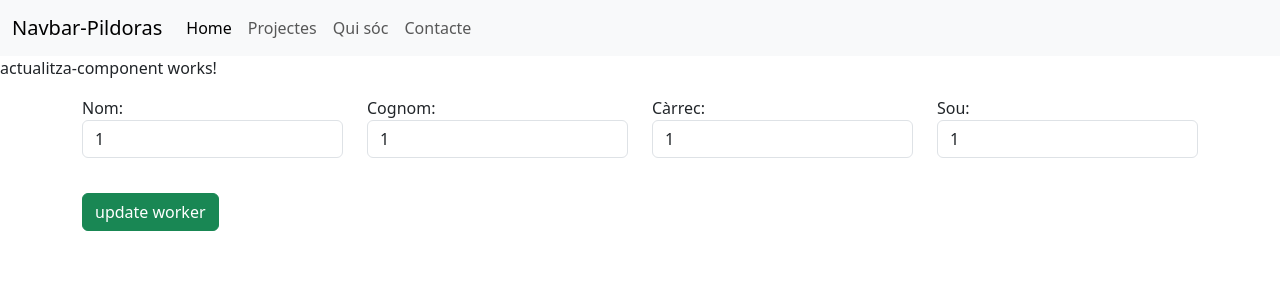
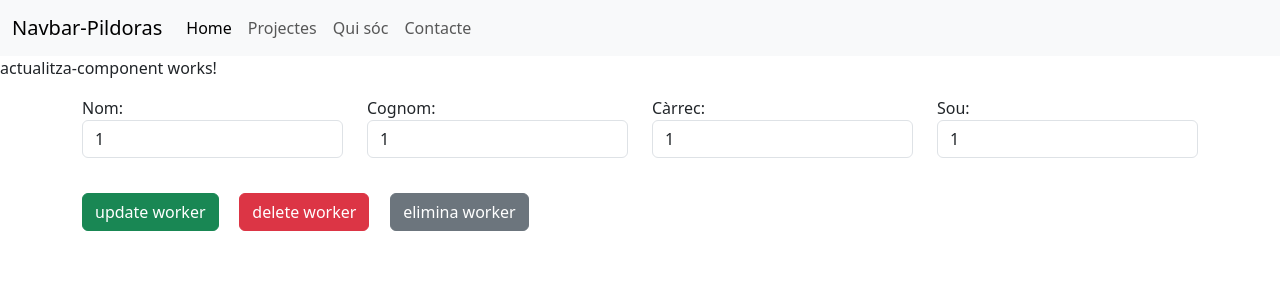
Before and after one commit to jaumevc/angular-pindoles, an Angular app in the folder treballadors-app/: page /updatar/1/1/1/1/1 in a window 1280 px wide. Shown: the top 300 px of the page. Built offline with nearby package versions, Linux system fonts and the light colour scheme.

Commit message:
video 29 routting  eliminar

```diff
--- a/treballadors-app/src/app/actualitza-component/actualitza-component.component.html
+++ b/treballadors-app/src/app/actualitza-component/actualitza-component.component.html
@@ -25,8 +25,13 @@
 
         <div class="col">
             <input type="submit" class="btn btn-success" value="update worker" (click)="updateWorker()"
+                style="margin-top: 35px;">&nbsp;&nbsp;&nbsp;&nbsp;
+
+            <input type="submit" class="btn btn-danger" value="delete worker" (click)="deleteWorkerRespostaWSJson()"
+                style="margin-top: 35px;">&nbsp;&nbsp;&nbsp;&nbsp;
+
+            <input type="submit" class="btn btn-secondary" value="elimina worker" (click)="deleteTreballadorRespostaWSText()"
                 style="margin-top: 35px;">
         </div>
     </form>
-
 </div>
--- a/treballadors-app/src/app/actualitza-component/actualitza-component.component.ts
+++ b/treballadors-app/src/app/actualitza-component/actualitza-component.component.ts
@@ -32,8 +32,7 @@ export class ActualitzaComponentComponent implements OnInit{
     const workerUpdated = new Treballador(this.txtfNom, this.txtfCognom, this.txtfCarrec, this.txtfsou, this.id);
     //this.serveiDades.updateTreballador(workerUpdated);
 
-    this.serveiDades.updateTreballador(workerUpdated)
-      .subscribe(
+    this.serveiDades.updateTreballador(workerUpdated).subscribe(
         (response) => {
           console.log('Treballador actualitzat:', response);
           this.router.navigate([""]); // Navegar a una altra ruta després de l'actualització
@@ -44,4 +43,34 @@ export class ActualitzaComponentComponent implements OnInit{
         }
       );
   }
+
+  //Modifica el teu controlador Spring Boot per retornar una resposta JSON:
+  deleteWorkerRespostaWSJson(){
+
+    this.serveiDades.deleteWorker(this.id).subscribe( //resposta amb ws amb un json
+      (response) => {
+        console.log('Treballador actualitzat:', response);
+        this.router.navigate([""]); // Navegar a una altra ruta després de l'actualització
+      },
+      (error) => {
+        console.error('Error al actualitzar treballador:', error);
+        // Aquí pots gestionar l'error, com mostrar un missatge d'error a l'usuari
+      }
+    );
+  }
+
+  //Modifica el teu controlador Spring Boot per retornar una resposta JSON:
+  deleteTreballadorRespostaWSText(){
+    this.serveiDades.deleteTreballador(this.id).subscribe( //resposta amb text pla
+      (response) => {
+        console.log('Treballador actualitzat:', response);
+        this.router.navigate([""]); // Navegar a una altra ruta després de l'actualització
+      },
+      (error) => {
+        console.error('Error al actualitzar treballador:', error);
+        // Aquí pots gestionar l'error, com mostrar un missatge d'error a l'usuari
+      }
+    );
+  }
+
 }
--- a/treballadors-app/src/app/serveis/dades.service.ts
+++ b/treballadors-app/src/app/serveis/dades.service.ts
@@ -15,6 +15,9 @@ export class DadesTreballadors{
 
     private urlPut:string = 'http://localhost:8080/pildoras/angular-rest/treballador/updatetreballador';
 
+    private urlDelText:string = 'http://localhost:8080/pildoras/angular-rest/treballador/eliminatreballador';
+    private urlDelJson:string = 'http://localhost:8080/pildoras/angular-rest/treballador/deleteworker';
+
     //OPERACIONS BBDD PROPIETAT-EXTRA
     private urlGetPropsXtraByWorker:string ='http://localhost:8080/pildoras/angular-rest/propietatextra/propietatsbyworker';
     private urlPostPropietat:string ='http://localhost:8080/pildoras/angular-rest/propietatextra/addpropietat';
@@ -28,6 +31,18 @@ export class DadesTreballadors{
         // new Treballador("Jaume", "Valls", "Peó caminer", 1000)];
 
     //propietatExtra:PropietatExtra[]=[];
+
+    // Mètode per eliminar un treballador pero amb servei rest retronant un json
+    deleteWorker(id: number): Observable<string> {
+      const deleteUrl = `${this.urlDelJson}/${id}`;
+      return this.http.delete<string>(deleteUrl);
+    }
+
+    //resposta amb text pla
+    deleteTreballador(id: number): Observable<string> {
+    const deleteUrl = `${this.urlDelText}/${id}`;
+    return this.http.delete(deleteUrl, { responseType: 'text' });
+    }
 
     updateTreballador(treballador:Treballador): Observable<Treballador> {
       const headers = new HttpHeaders({ 'Content-Type': 'application/json' });
```
